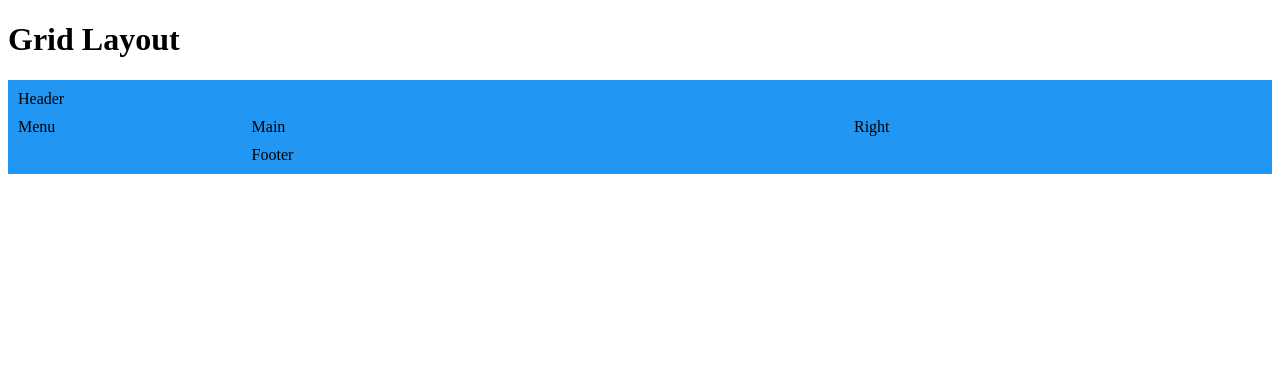
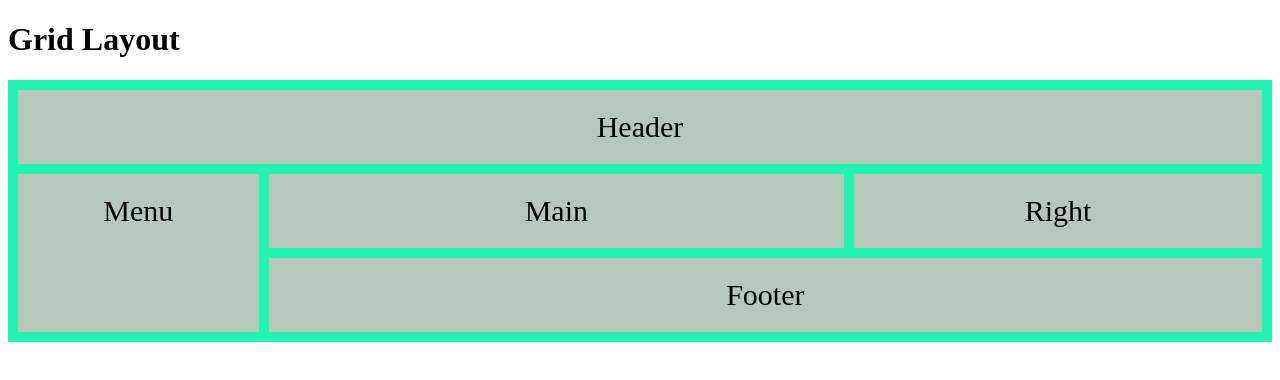
Before and after one commit to khansadia/Grid-usage, a plain HTML site: page index.html in a window 1280 px wide. Drawn offline with Linux system fonts and the light colour scheme.

Commit message:
Styling is updated here

```diff
--- a/index.html
+++ b/index.html
@@ -4,6 +4,7 @@
     <meta charset="UTF-8">
     <meta name="viewport" content="width=device-width, initial-scale=1.0">
     <title>Nested Grid</title>
+   <link rel="stylesheet" href="style.css">
    <link rel="stylesheet" href="style.css">
 <h1>Grid Layout</h1>
 </body>
--- a/style.css
+++ b/style.css
@@ -1,22 +1,23 @@
-style.css
-.grid-container > div {
-    background-color: rgba(255, 255, 255, 0.8);
-    text-align: center;
-    padding: 20px 0;
-    font-size: 30px;
-  }
-  .grid-container {
-    display: grid;
-    grid-template-areas:
-      'header header header header header header'
-      'menu main main main right right'
-      'menu footer footer footer footer footer';
-    gap: 10px;
-    background-color: #2196F3;
-    padding: 10px;
-  }
-  .item1 { grid-area: header; }
+.item1 { grid-area: header; }
 .item2 { grid-area: menu; }
 .item3 { grid-area: main; }
 .item4 { grid-area: right; }
 .item5 { grid-area: footer; }
+
+.grid-container {
+  display: grid;
+  grid-template-areas:
+    'header header header header header header'
+    'menu main main main right right'
+    'menu footer footer footer footer footer';
+  gap: 10px;
+  background-color: #21f3b1;
+  padding: 10px;
+}
+
+.grid-container > div {
+  background-color: rgba(218, 190, 190, 0.8);
+  text-align: center;
+  padding: 20px 0;
+  font-size: 30px;
+}
```
